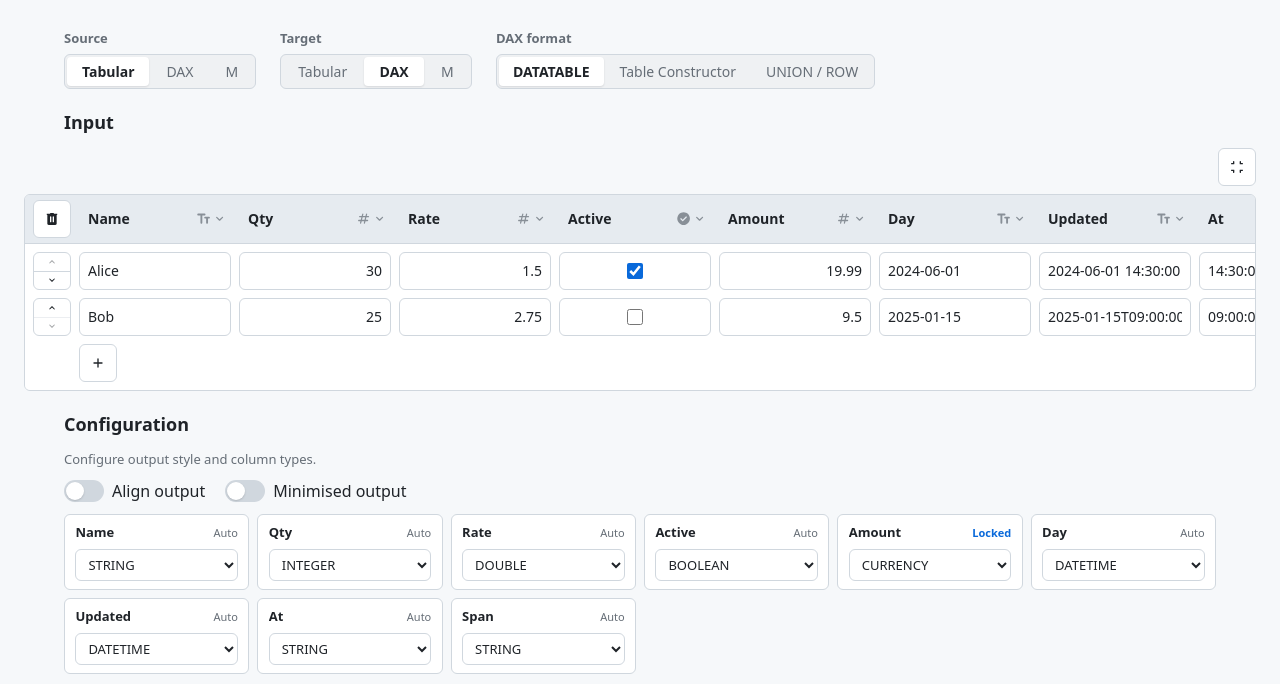
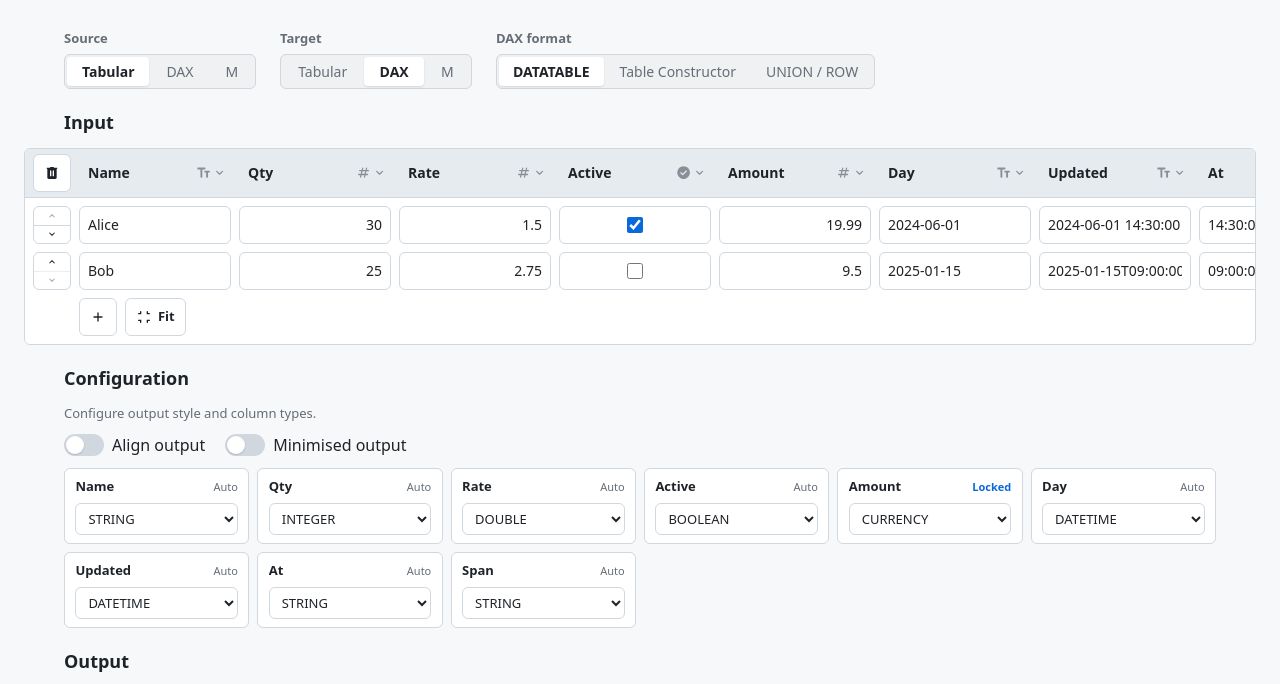
Before and after one commit to filcuk/pbi-tabulator, a website with bundled scripts: page index.html in a window 1280 px wide. Shown: the part 89-773 px from the top of the page. Built offline with nearby package versions, Linux system fonts and the light colour scheme; no server answers.

Commit message:
Move table fit button

```diff
--- a/app/components/tabular-input.js
+++ b/app/components/tabular-input.js
@@ -21,8 +21,9 @@
  * column; Add row in a footer row under the data.
  *
  * Width: when columns exceed the page body, the grid can break out
- * centered up to the canvas (viewport minus page padding). A toggle
- * appears only while overflowing so the user can constrain to body width.
+ * centered up to the canvas (viewport minus page padding). A Fit/Overflow
+ * toggle beside add-row appears only while overflowing so the user can
+ * constrain to body width.
  *
  * Paste: Excel/TSV clipboard paste expands from the focused body cell
  * (fallback top-left), overwrites that rectangle, auto-detects column types.
@@ -318,16 +319,9 @@ export function initTabularInput(
 
   const breakoutBtn = document.createElement("button");
   breakoutBtn.type = "button";
-  breakoutBtn.className = "btn btn-icon tabular-input-breakout-toggle";
+  breakoutBtn.className = "btn tabular-input-breakout-toggle";
   breakoutBtn.setAttribute("aria-pressed", "true");
-  breakoutBtn.append(
-    createIcon("fullscreen-exit", { className: "btn-icon-svg" })
-  );
-
-  const breakoutBar = document.createElement("div");
-  breakoutBar.className = "tabular-input-breakout-bar";
-  breakoutBar.append(breakoutBtn);
-  setHidden(breakoutBar, true);
+  setHidden(breakoutBtn, true);
 
   const addRowBtn = document.createElement("button");
   addRowBtn.type = "button";
@@ -335,6 +329,10 @@ export function initTabularInput(
   addRowBtn.setAttribute("aria-label", "Add row");
   addRowBtn.dataset.tooltip = "Add row";
   addRowBtn.append(createIcon("plus", { className: "btn-icon-svg" }));
+
+  const footerActions = document.createElement("div");
+  footerActions.className = "tabular-input-footer-actions";
+  footerActions.append(addRowBtn, breakoutBtn);
 
   const addColBtn = document.createElement("button");
   addColBtn.type = "button";
@@ -404,7 +402,7 @@ export function initTabularInput(
   liveEl.className = "tabular-input-live";
   liveEl.setAttribute("aria-live", "polite");
 
-  rootEl.replaceChildren(breakoutBar, wrapEl, liveEl);
+  rootEl.replaceChildren(wrapEl, liveEl);
   rootEl.classList.add("tabular-input");
 
   function setSizePickerHighlight(cols, rows) {
@@ -621,13 +619,18 @@ export function initTabularInput(
 
   function syncBreakoutButton() {
     const active = isOverflowing && breakoutEnabled;
+    const shortLabel = active ? "Fit" : "Overflow";
+    const tip = active ? "Fit to page width" : "Expand to canvas width";
     breakoutBtn.setAttribute("aria-pressed", active ? "true" : "false");
-    const label = active ? "Fit to page width" : "Expand to canvas width";
-    breakoutBtn.setAttribute("aria-label", label);
-    breakoutBtn.dataset.tooltip = label;
+    breakoutBtn.setAttribute("aria-label", tip);
+    breakoutBtn.dataset.tooltip = tip;
     const iconId = active ? "fullscreen-exit" : "fullscreen";
+    const labelEl = document.createElement("span");
+    labelEl.className = "tabular-input-breakout-label";
+    labelEl.textContent = shortLabel;
     breakoutBtn.replaceChildren(
-      createIcon(iconId, { className: "btn-icon-svg" })
+      createIcon(iconId, { className: "btn-icon-svg" }),
+      labelEl
     );
   }
 
@@ -657,7 +660,7 @@ export function initTabularInput(
     const contentWidth = Math.max(tableEl.scrollWidth, wrapEl.scrollWidth);
     isOverflowing = contentWidth > slotWidth + 1;
 
-    setHidden(breakoutBar, !isOverflowing);
+    setHidden(breakoutBtn, !isOverflowing);
     syncBreakoutButton();
 
     if (!isOverflowing || !breakoutEnabled) return;
@@ -1099,7 +1102,7 @@ export function initTabularInput(
     const cell = document.createElement("td");
     cell.className = "tabular-input-add-row-cell";
     cell.colSpan = Math.max(columns.length, 1);
-    cell.append(addRowBtn);
+    cell.append(footerActions);
 
     tr.append(lead, cell, createTrailingSpacerCell());
     return tr;
--- a/app/css/controls-tabular-input.css
+++ b/app/css/controls-tabular-input.css
@@ -32,20 +32,27 @@
   );
 }
 
-.tabular-input-breakout-bar {
-  display: flex;
-  justify-content: flex-end;
+.tabular-input-footer-actions {
+  display: inline-flex;
   align-items: center;
-  min-height: 0;
+  gap: 0.5rem;
+  flex-wrap: wrap;
 }
 
 .tabular-input-breakout-toggle {
-  width: calc(var(--control-height) - 0.25rem);
-  min-width: calc(var(--control-height) - 0.25rem);
+  gap: 0.35rem;
   height: calc(var(--control-height) - 0.25rem);
   min-height: calc(var(--control-height) - 0.25rem);
-  padding: 0;
+  padding: 0 0.65rem;
+  font-size: 0.8125rem;
+  font-weight: 600;
   box-sizing: border-box;
+}
+
+.tabular-input-breakout-toggle .btn-icon-svg {
+  width: 1rem;
+  height: 1rem;
+  flex-shrink: 0;
 }
 
 .tabular-input-wrap {
```
Also changed, not shown: USAGE.md (+1 -1 lines).
